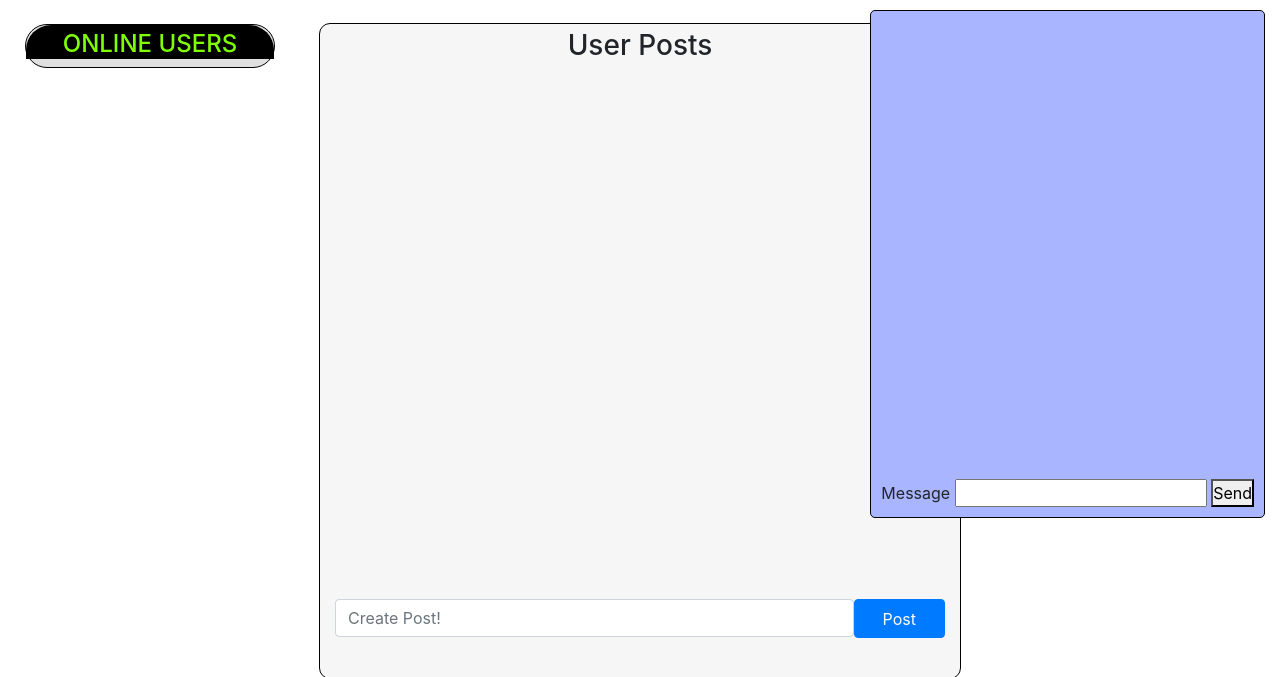
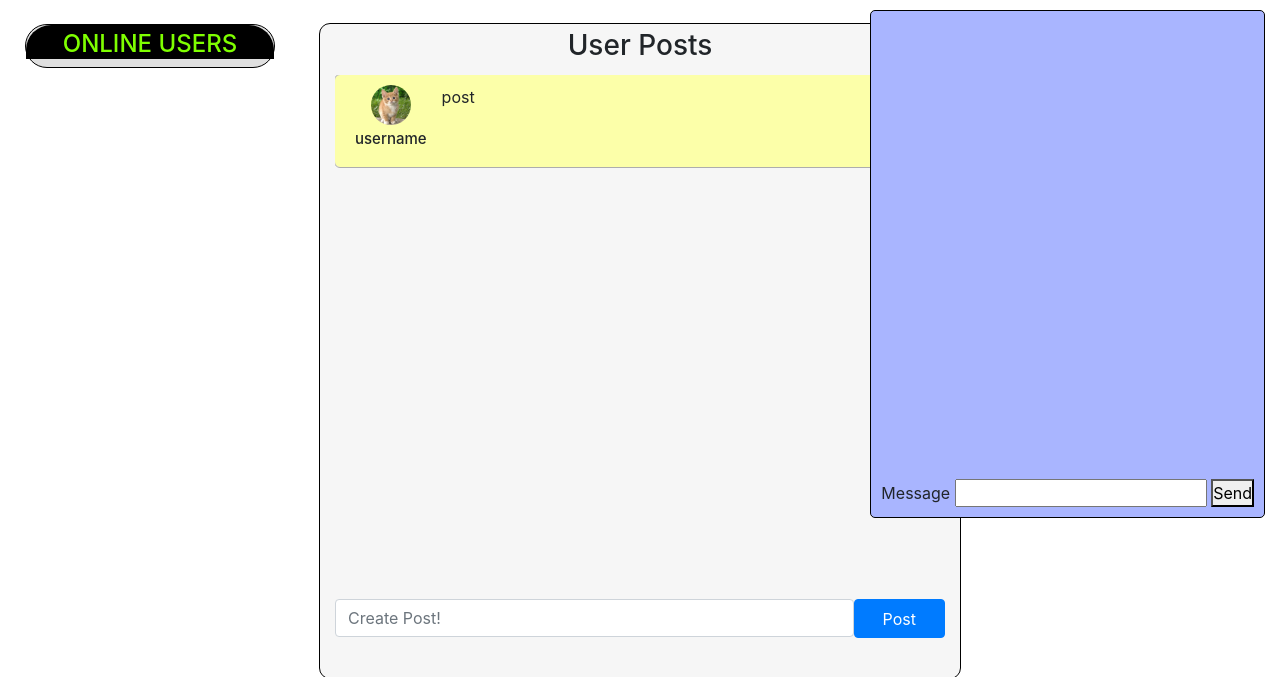
Before and after one commit to jiaqifengg/cse312-project, a Flask app: template templates/index.html in a window 1280 px wide. Shown: the part 70-747 px from the top of the page. Run offline with Flask 2, Linux system fonts and the light colour scheme; the template is opened without the code that fills it, so the values that code supplies are empty; some libraries are stand-ins or nearby versions.

Commit message:
fixed some script html

```diff
--- a/static/js/script.js
+++ b/static/js/script.js
@@ -69,21 +69,30 @@
     var countUp = Object.keys(data["upvotes"]).length;
     var countDown = Object.keys(data["downvotes"]).length;
 
-    var overallDiv = '<div class="overall" id="post_' + String(post_id) + '> <li class="box">\
+    var overallDiv = '<div class="overall">\
                         <li class="box">\
                           <div class="chatProfile">\
-                            <img class="profileImageIcon" src=' + userImg + '>\
+                            <img class="profileImageIcon" src=' + String(userImg) + '>\
                             <h6>' + username + '<h6>\
                           </div>\
                           <p class="message">' + post + '</p>\
                         </li>\
-                        <div class="chatComponent">\
+                        <div class="chatComponent" id="post_' + String(post_id) + '">\
                           <button id="upButton">Upvote <span class="badge badge-primary badge-pill" id="upCounts">' + String(countUp) + '</span></button><br>\
-                          <button id="downButton">Upvote <span class="badge badge-primary badge-pill id="downCounts">' + String(countDown) + '</span></button>\
+                          <button id="downButton">Downvote <span class="badge badge-primary badge-pill" id="downCounts">' + String(countDown) + '</span></button>\
                         </div>\
-                      </div>\
-                      <br>'
+                    </div>\
+                    <br>'
     return overallDiv
   };
 
+  $("#upButton").on("click", function () {
+    var vote = 1
+    var id = $(this).parent().attr('id');
+    var post_id = id.split("_")[1];
+    console.log(id)
+    console.log(post_id);
+    socket.emit("vote", { vote: vote});
+  });
+
 });
--- a/templates/index.html
+++ b/templates/index.html
@@ -146,8 +146,22 @@
   <div class = "container">
     <center><h3 style = "padding: 5px">User Posts</h3></center>
     <div class = "chatContainer">
-      <ul class = "chatBoxes" id="postArea"> <!-- -->
-
+      <ul class = "chatBoxes" id="postArea">
+        <!-- -->
+        <div class="overall">
+          <li class="box">
+            <div class="chatProfile">
+              <img class="profileImageIcon" src='static\img\kitten.jpeg'>
+              <h6>username<h6>
+            </div>
+            <p class="message">post</p>
+          </li>
+          <div id="post_0" class="chatComponent" >
+            <button id="upButton">Upvote <span class="badge badge-primary badge-pill" id="upCounts"> 100 </span></button><br>
+            <button id="downButton">Downvote <span class="badge badge-primary badge-pill" id="downCounts"> 1 </span></button>
+          </div>
+        </div>
+        <br>
       </ul>
     </div>
 
```
